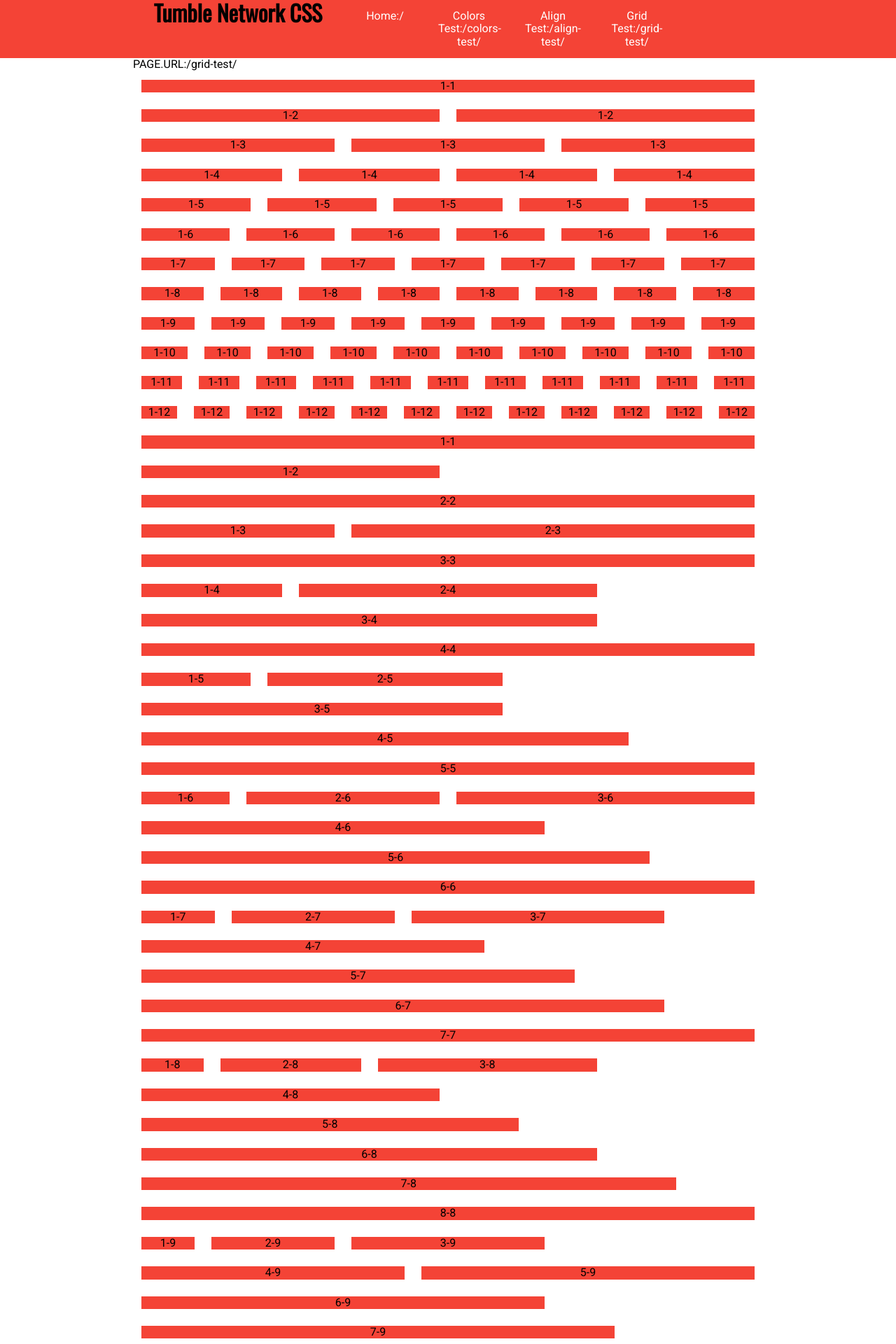
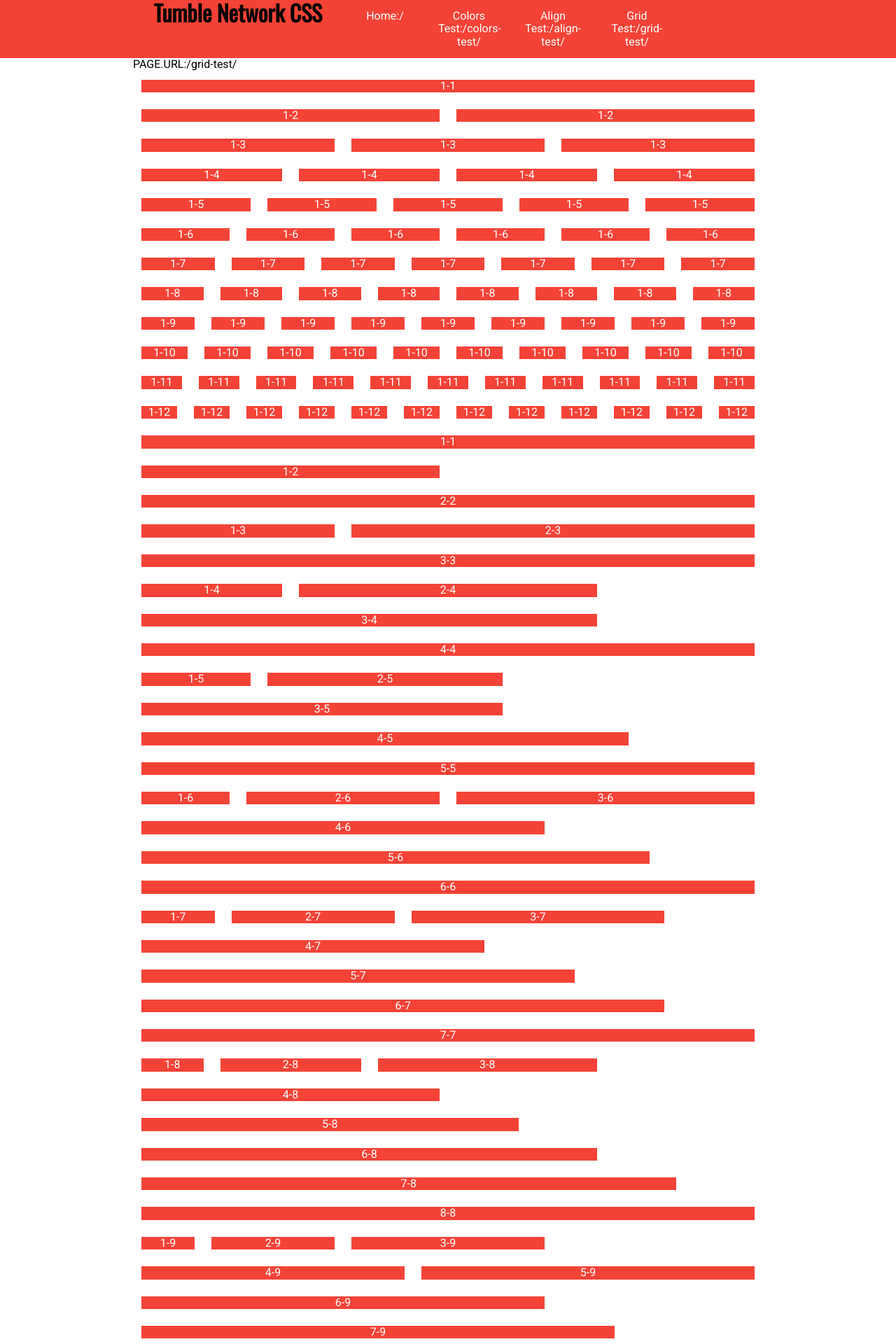
Before and after one commit to tumblenet/tumblenet-css, a Jekyll site: the page built from grid-test.html, in a window 1280 px wide. Shown: the top 1920 px of the page at 70% size. Built offline with Jekyll 4.4.1, drawn with Linux system fonts in a browser that asks for light colours.

Commit message:
Update grid-test.html

```diff
--- a/grid-test.html
+++ b/grid-test.html
@@ -7,7 +7,7 @@ layout: main
 <div class="tn-row">
   {% for j in (1..i) %}
   <div class="tn-col-1-{{i}}">
-    <p class="tn-background-tumblenet tn-text-white">1-{{i}}</p>
+    <p class="tn-background-tumblenet tn-text-color-white">1-{{i}}</p>
   </div>
   {% endfor %}
 </div>
@@ -19,7 +19,7 @@ layout: main
 {% for b in (1..12) %}
 {% unless b>a %}
   <div class="tn-col-{{b}}-{{a}}">
-    <p class="tn-background-tumblenet tn-text-white">{{b}}-{{a}}</p>
+    <p class="tn-background-tumblenet tn-text-color-white">{{b}}-{{a}}</p>
   </div>
 {% endunless %}
 {% endfor %}
```
